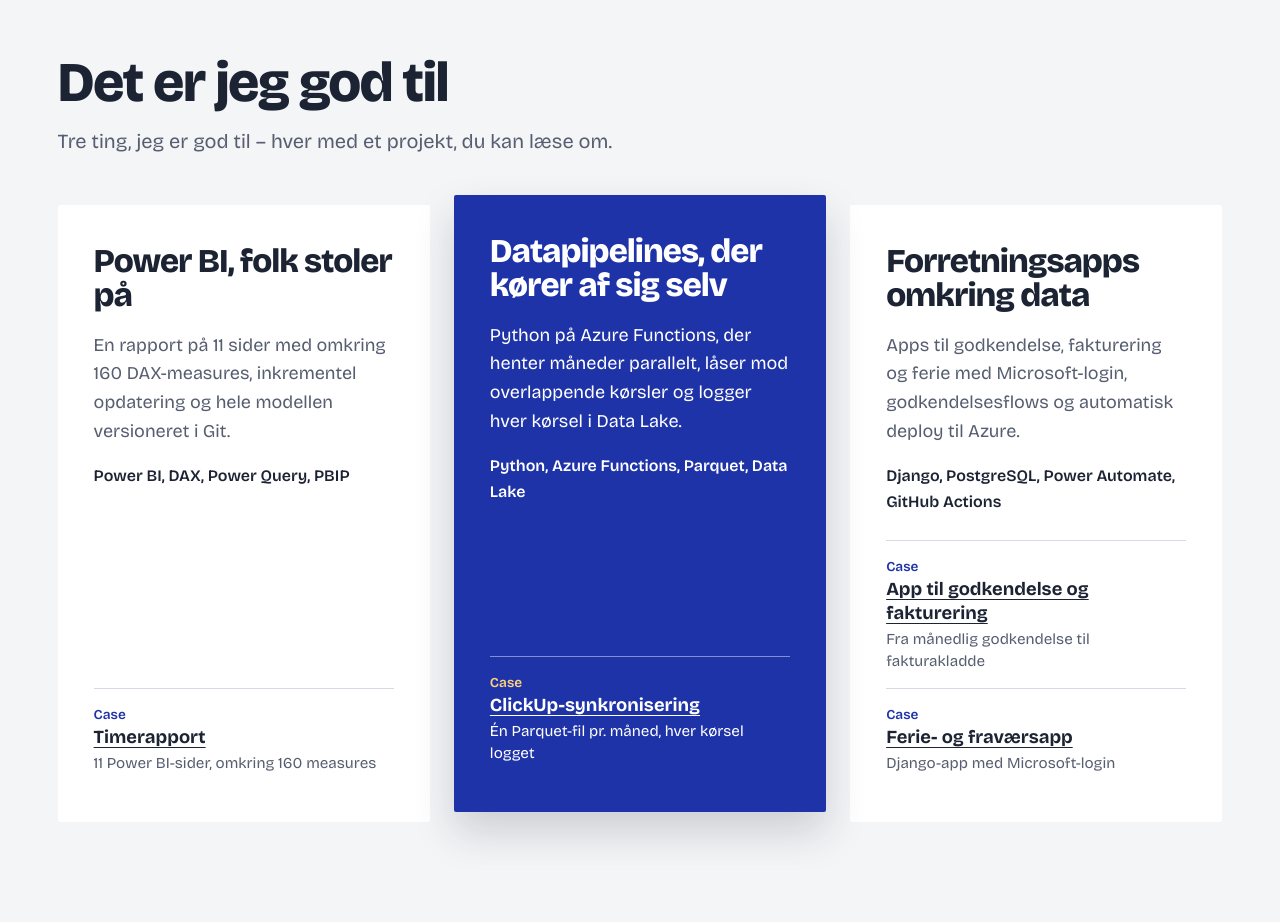
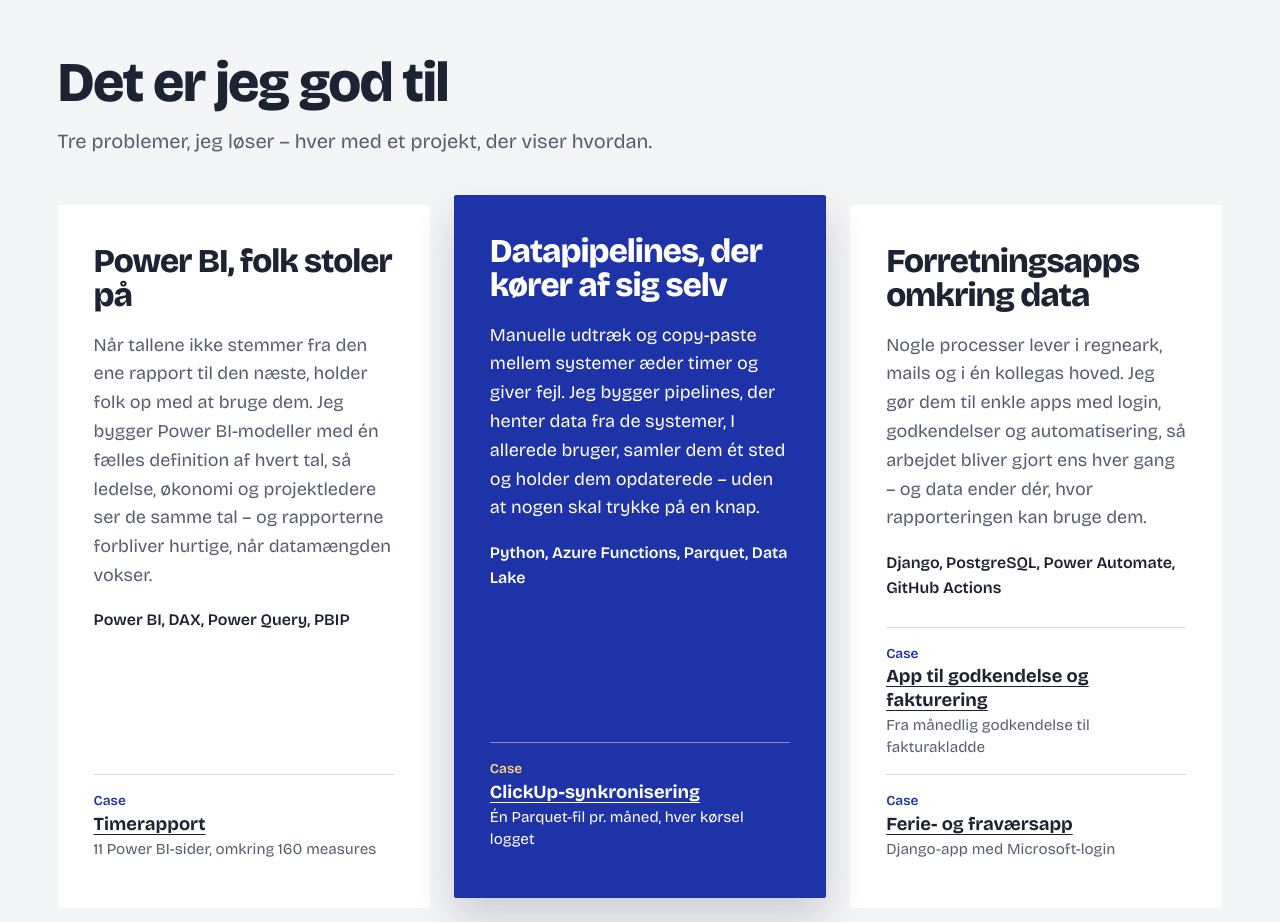
Before and after one commit to AndGaa/andgaa.github.io, a plain HTML site: page index.html in a window 1280 px wide. Shown: the part 1020-1942 px from the top of the page. Drawn offline with nearby package versions, Linux system fonts and the light colour scheme.

Commit message:
feat: write the strengths around employers' problems
Describe each strength by the problem it solves for a new employer
instead of by one project; the case links stay as proof.

Co-Authored-By: Claude Opus 5.5 <noreply@anthropic.com>
Claude-Session: https://claude.ai/code/session_01HdpjHFbWuDBpVBGztQmEGn

```diff
--- a/index.html
+++ b/index.html
@@ -57,24 +57,24 @@
       <div class="wrap">
         <div class="section__head">
           <h2 id="strengths-title">Det er jeg god til</h2>
-          <p>Tre ting, jeg er god til – hver med et projekt, du kan læse om.</p>
+          <p>Tre problemer, jeg løser – hver med et projekt, der viser hvordan.</p>
         </div>
         <div class="strengths">
           <article class="strength">
             <h3>Power BI, folk stoler på</h3>
-            <p>En rapport på 11 sider med omkring 160 DAX-measures, inkrementel opdatering og hele modellen versioneret i Git.</p>
+            <p>Når tallene ikke stemmer fra den ene rapport til den næste, holder folk op med at bruge dem. Jeg bygger Power BI-modeller med én fælles definition af hvert tal, så ledelse, økonomi og projektledere ser de samme tal – og rapporterne forbliver hurtige, når datamængden vokser.</p>
             <p class="strength__tools">Power BI, DAX, Power Query, PBIP</p>
             <div class="strength__cases"><a class="case" href="projects/timetrack-powerbi.html"><span class="case__label">Case</span><strong>Timerapport</strong><span>11 Power BI-sider, omkring 160 measures</span></a></div>
           </article>
           <article class="strength is-active">
             <h3>Datapipelines, der kører af sig selv</h3>
-            <p>Python på Azure Functions, der henter måneder parallelt, låser mod overlappende kørsler og logger hver kørsel i Data Lake.</p>
+            <p>Manuelle udtræk og copy-paste mellem systemer æder timer og giver fejl. Jeg bygger pipelines, der henter data fra de systemer, I allerede bruger, samler dem ét sted og holder dem opdaterede – uden at nogen skal trykke på en knap.</p>
             <p class="strength__tools">Python, Azure Functions, Parquet, Data Lake</p>
             <div class="strength__cases"><a class="case" href="projects/clickup-sync.html"><span class="case__label">Case</span><strong>ClickUp-synkronisering</strong><span>Én Parquet-fil pr. måned, hver kørsel logget</span></a></div>
           </article>
           <article class="strength">
             <h3>Forretningsapps omkring data</h3>
-            <p>Apps til godkendelse, fakturering og ferie med Microsoft-login, godkendelsesflows og automatisk deploy til Azure.</p>
+            <p>Nogle processer lever i regneark, mails og i én kollegas hoved. Jeg gør dem til enkle apps med login, godkendelser og automatisering, så arbejdet bliver gjort ens hver gang – og data ender dér, hvor rapporteringen kan bruge dem.</p>
             <p class="strength__tools">Django, PostgreSQL, Power Automate, GitHub Actions</p>
             <div class="strength__cases"><a class="case" href="projects/approval-app.html"><span class="case__label">Case</span><strong>App til godkendelse og fakturering</strong><span>Fra månedlig godkendelse til fakturakladde</span></a><a class="case" href="projects/absence-app.html"><span class="case__label">Case</span><strong>Ferie- og fraværsapp</strong><span>Django-app med Microsoft-login</span></a></div>
           </article>
```
Also changed, not shown: en/index.html (+4 -4 lines).
